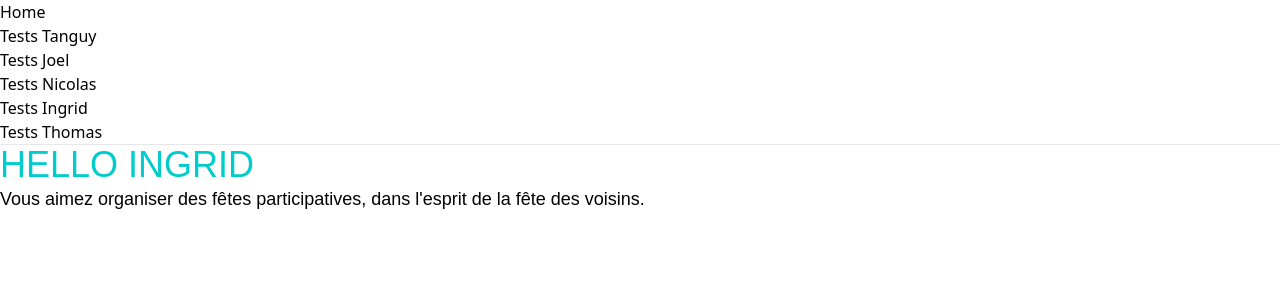
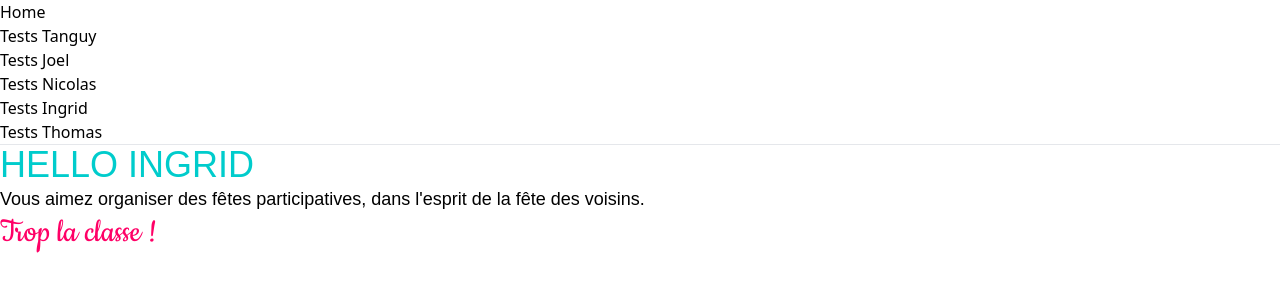
Before and after one commit to groupmike/front, a React (Create React App) app: page /ingrid in a window 1280 px wide. Shown: the top 300 px of the page. Built offline with nearby package versions, Linux system fonts and the light colour scheme; a web font is replaced by a local one.

Commit message:
Création d'un composant de base Handwriting Composant de type paragraphe style écriture manuscrite Modification du HelloName pour tester ce composant

```diff
--- a/src/components/Ingrid/HelloName.tsx
+++ b/src/components/Ingrid/HelloName.tsx
@@ -1,6 +1,7 @@
 import React from "react"
 import H1 from "../basics/H1"
 import Paragraph from '../basics/Paragraph'
+import Handwriting from '../basics/Handwriting'
 
 type IngridProps = {
 	name: string
@@ -15,6 +16,7 @@ const HelloName = ({ name }: IngridProps) => {
 			<Paragraph>
 				Vous aimez organiser des fêtes participatives, dans l'esprit de la fête des voisins.
 			</Paragraph>
+			<Handwriting>Trop la classe !</Handwriting>
 		</>
 	)
 }
--- /dev/null
+++ b/src/components/basics/Handwriting.tsx
@@ -0,0 +1,21 @@
+import React from "react";
+
+type Props = {
+  children: React.ReactNode;
+};
+
+const Handwriting = ({children}: Props) => {
+    return (
+        <p
+            className="
+                font-handwriting
+                text-parfete-rose
+                text-4xl
+            "
+        >
+            {children}
+        </p>
+    )
+}
+
+export default Handwriting
```
